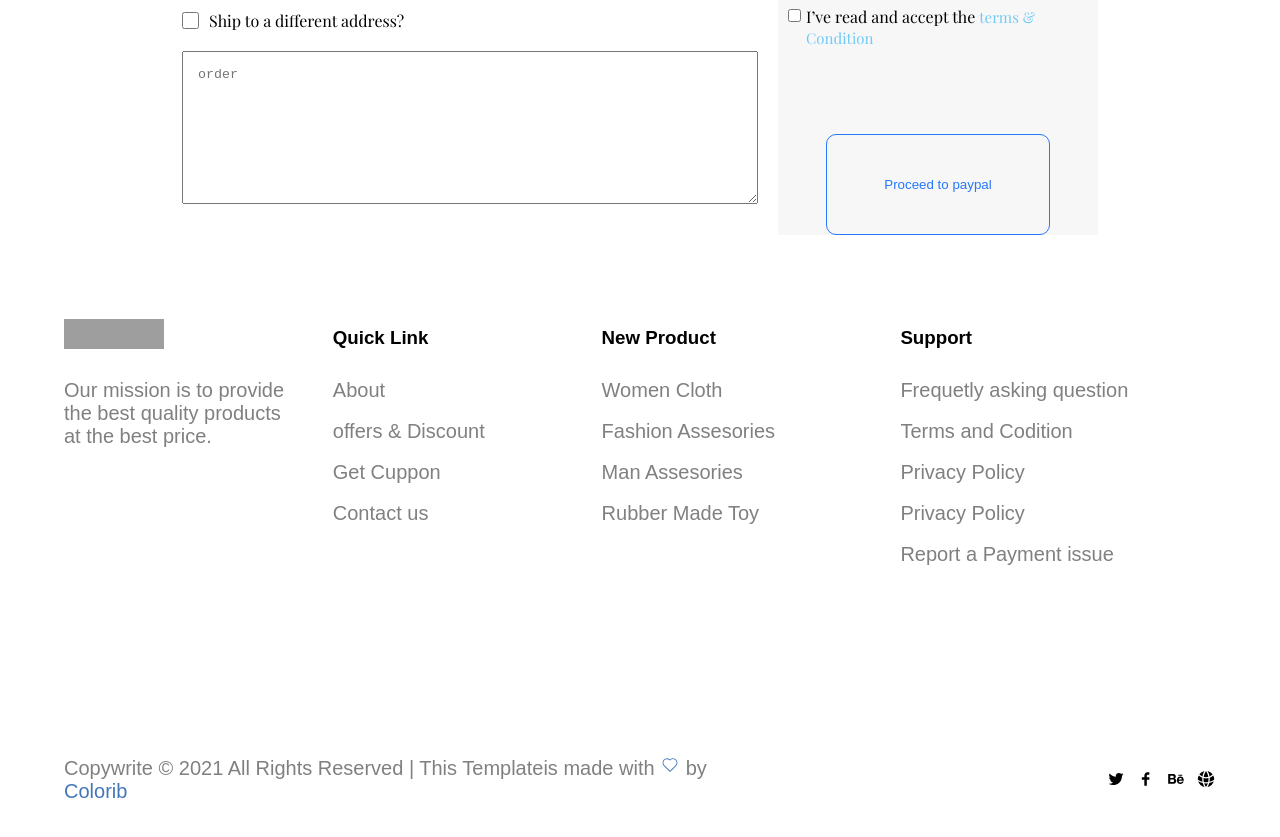
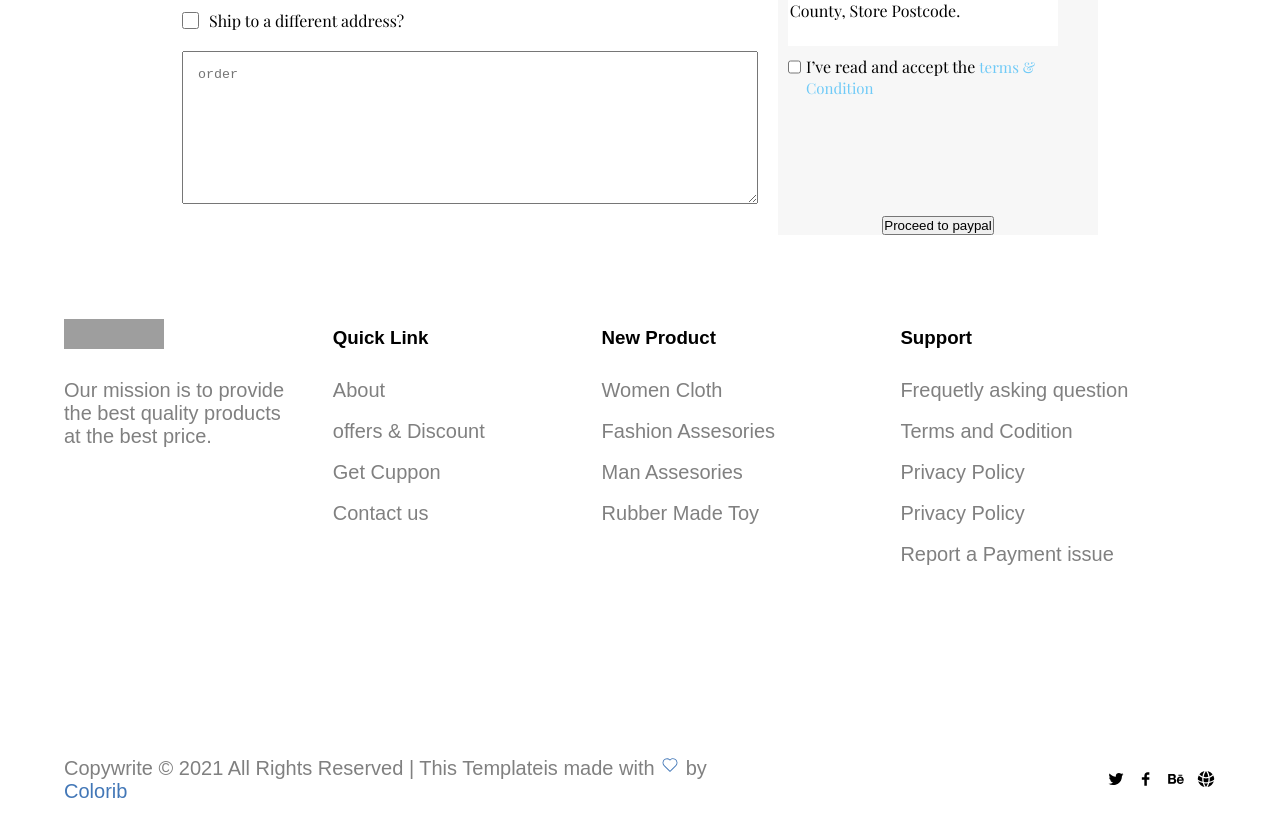
Before and after one commit to ogechiedithodo/eStore, a React (Vite) app: page /checkout in a window 1280 px wide. Shown: the part 1885-2722 px from the top of the page. Built offline with nearby package versions, Linux system fonts and the light colour scheme; grey boxes are pictures that could not be loaded; a web font is replaced by a local one.

Commit message:
finished chhechOut

```diff
--- a/src/pages/Checkout.jsx
+++ b/src/pages/Checkout.jsx
@@ -154,7 +154,7 @@ const Checkout = () => {
                                 <p>I’ve read and accept the <small style={{fontSize:'15px',color:'#6fcaf7'}}>terms & <br/>Condition</small></p>
                             </span>
                     </section>
-                    <button className='checkOutPayPalBtn'>
+                    <button className='checkOutPayPaljBtn'>
                         Proceed to paypal
                     </button>
                 </div>
```
